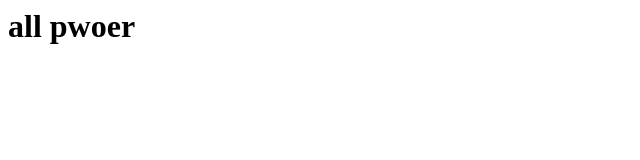
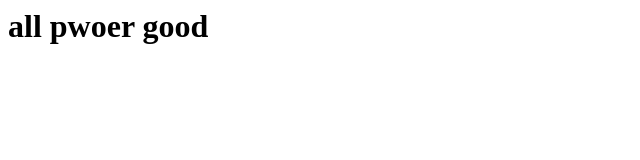
Before and after one commit to seenu651/firstgitrespo, a plain HTML site: page index.html in a window 1280 px wide. Shown: the whole page, without its empty margins (0-640 px from the left). Drawn offline with Linux system fonts and the light colour scheme.

Commit message:
completed

```diff
--- a/index.html
+++ b/index.html
@@ -1,5 +1,6 @@
 <html>
+
 <body>
-<h1>all pwoer </h1>
+<h1>all pwoer good </h1>
 </body>
 </html>
```
